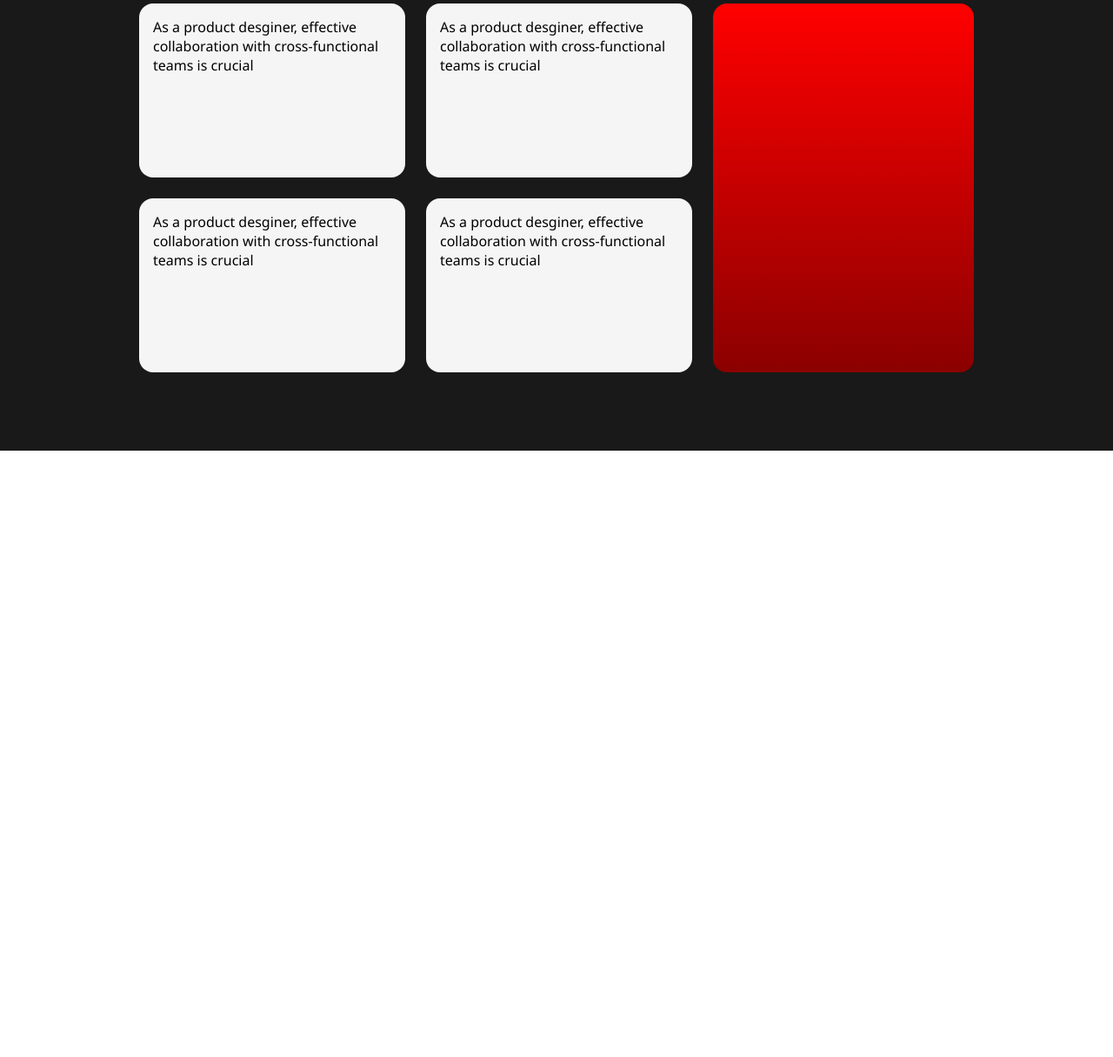
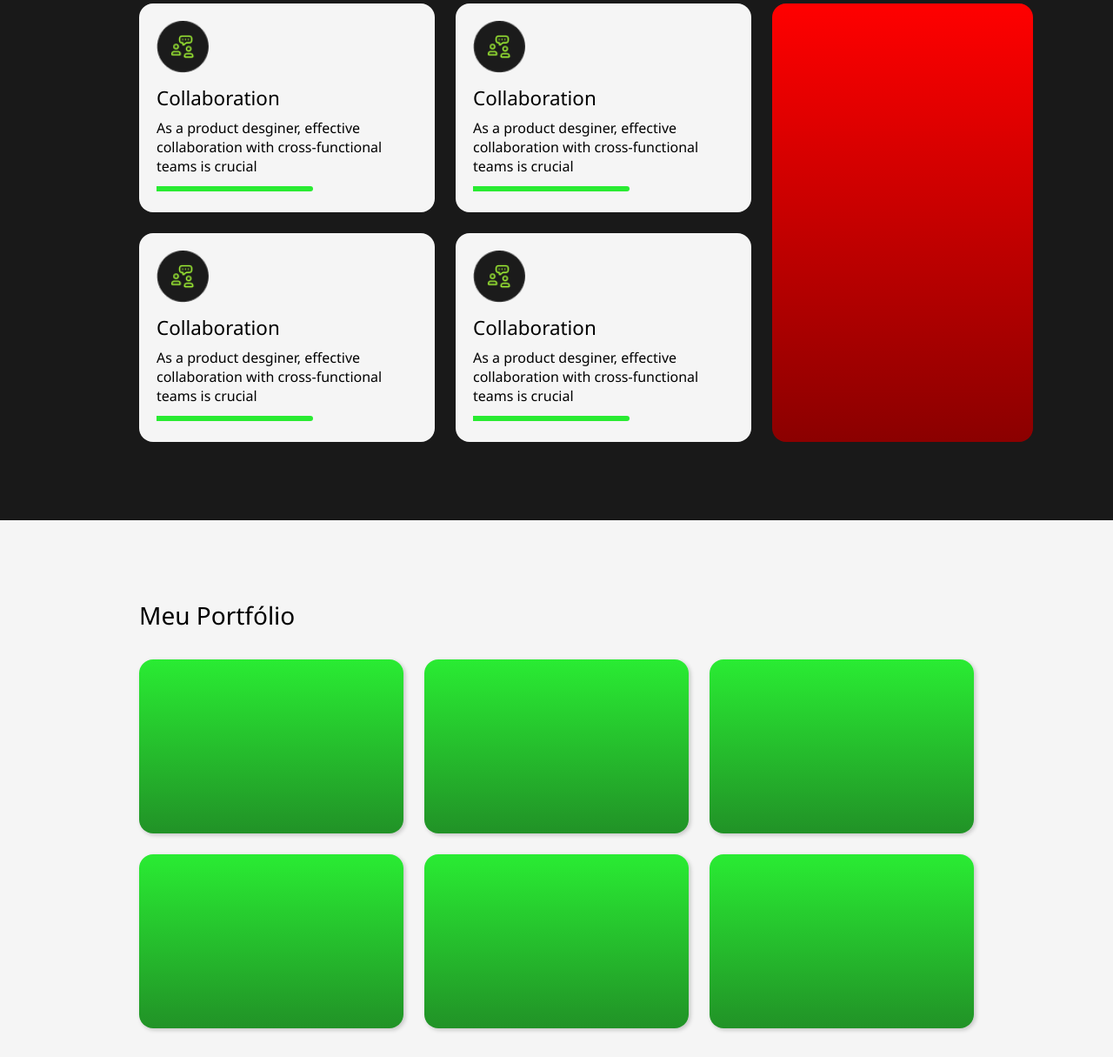
Before and after one commit to NicolasSilvaDA/trilha-challenge-junior, a plain HTML site: page index.html in a window 1280 px wide. Shown: the part 1476-2691 px from the top of the page at 87% size. Before the commit the page ends 2114 px from the top, so only its background shows below. Drawn offline with Linux system fonts and the light colour scheme.

Commit message:
Service section's style  done and content added + Portfolio section's content and style also included

```diff
--- a/css/style.css
+++ b/css/style.css
@@ -47,6 +47,7 @@ body {
 }
 
 .service-common-block {
+    padding: 20px;
     min-width: 300px;
     min-height: 200px;
     max-width: 100%;
@@ -55,10 +56,36 @@ body {
     font-size: 1rem;
 }
 
+.service-icon {
+    min-width: px;
+    min-height: 60px;
+}
+
+.service-h2 {
+    margin: 8px 0;
+    font-weight: 500;
+    font-size: 1.4rem;
+}
+
 .service-p {
-    /* width: 100%; */
-    padding: 16px;
     font-size: 1rem;
+    margin-bottom: 12px;
+}
+
+.service-green-line {
+    width: 60%;
+    height: 6px;
+    background-color: rgba(27, 235, 37, 0.932);
+    border-top-right-radius: 6px;
+    border-bottom-right-radius: 6px;
+}
+
+.portfolio-snippet {
+    width: 100%;
+    min-height: 200px;
+    border-radius: 16px;
+    background-image: linear-gradient(to bottom, rgba(27, 235, 37, 0.932), rgba(18, 139, 24, 0.932));
+    box-shadow: 2px 2px 5px rgba(5, 5, 5, 0.2);
 }
 
 .white-bg {
@@ -192,10 +219,14 @@ body {
 }
 
 #service-block2-art5 {
+    grid-area: art5;
     display: block;
-    width: 100%;
-    height: 100%;
-    grid-area: art5;
+    min-width: 300px;
+    min-height: 200px;
+    max-width: 100%;
+    max-height: 100%;
+    border-radius: 16px;
+    font-size: 1rem;
 }
 
 #service-block2-art5-img {
@@ -204,3 +235,16 @@ body {
     height: 100%;
     border-radius: 16px;
 }
+
+#portfolio-blocks {
+    display: grid;
+    grid-template-columns: repeat(3, 1fr);
+    grid-template-rows: repeat(2, 1fr);
+    gap: 24px;
+}
+
+#portfolio-h1 {
+    margin-bottom: 32px;
+    font-weight: 500;
+    font-size: 1.75rem;
+}
--- a/index.html
+++ b/index.html
@@ -55,36 +55,48 @@
                 </article>
                 <div id="service-block2">
                     <article class="white-bg service-common-block" id="service-block2-art1">
-                        <div id="service-block2-art1-icon"></div>
-                        <h2 id="service-block2-art1-h2"></h2>
+                        <img src="./static/service-icon.png" alt="Chat Logo" class="service-icon" id="service-block2-art1-icon" />
+                        <h2 class="service-h2" id="service-block2-art1-h2">Collaboration</h2>
                         <p class="service-p" id="service-block2-art1-p">As a product desginer, effective collaboration with cross-functional teams is crucial</p>
-                        <div class="green-line"></div>
+                        <div class="service-green-line"></div>
                     </article>
                     <article class="white-bg service-common-block" id="service-block2-art2">
-                        <div id="service-block2-art2-icon"></div>
-                        <h2 id="service-block2-art2-h2"></h2>
+                        <img src="./static/service-icon.png" alt="Chat Logo" class="service-icon" id="service-block2-art2-icon" />
+                        <h2 class="service-h2" id="service-block2-art2-h2">Collaboration</h2>
                         <p class="service-p" id="service-block2-art2-p">As a product desginer, effective collaboration with cross-functional teams is crucial</p>
-                        <div class="green-line"></div>
+                        <div class="service-green-line"></div>
                     </article>
                     <article class="white-bg service-common-block" id="service-block2-art3">
-                        <div id="service-block2-art3-icon"></div>
-                        <h2 id="service-block2-art3-h2"></h2>
+                        <img src="./static/service-icon.png" alt="Chat Logo" class="service-icon" id="service-block2-art3-icon" />
+                        <h2 class="service-h2" id="service-block2-art3-h2">Collaboration</h2>
                         <p class="service-p" id="service-block2-art3-p">As a product desginer, effective collaboration with cross-functional teams is crucial</p>
-                        <div class="green-line"></div>
+                        <div class="service-green-line"></div>
                     </article>
                     <article class="white-bg service-common-block" id="service-block2-art4">
-                        <div id="service-block2-art4-icon"></div>
-                        <h2 id="service-block2-art4-h2"></h2>
+                        <img src="./static/service-icon.png" alt="Chat Logo" class="service-icon" id="service-block2-art4-icon" />
+                        <h2 class="service-h2" id="service-block2-art4-h2">Collaboration</h2>
                         <p class="service-p" id="service-block2-art4-p">As a product desginer, effective collaboration with cross-functional teams is crucial</p>
-                        <div class="green-line"></div>
+                        <div class="service-green-line"></div>
                     </article>
-                    <article class="service-common-block" id="service-block2-art5">
+                    <article id="service-block2-art5">
                         <div id="service-block2-art5-img"></div>
                     </article>
                 </div>
             </div>
         </section>
-        <section class="content-section white-bg" id="portfolio"></section>
+        <section class="content-section white-bg padding-page" id="portfolio">
+            <div class="block-wrap">
+                <h1 id="portfolio-h1">Meu Portfólio</h1>
+                <div id="portfolio-blocks">
+                    <div class="portfolio-snippet" id="portfolio-block1"></div>
+                    <div class="portfolio-snippet" id="portfolio-block2"></div>
+                    <div class="portfolio-snippet" id="portfolio-block3"></div>
+                    <div class="portfolio-snippet" id="portfolio-block4"></div>
+                    <div class="portfolio-snippet" id="portfolio-block5"></div>
+                    <div class="portfolio-snippet" id="portfolio-block6"></div>
+                </div>
+            </div>
+        </section>
         <section class="content-section white-bg" id="pricing"></section>
         <section class="content-section white-bg" id="faq"></section>
     </main>
```
Also changed, not shown: static/service-icon.png (added).
